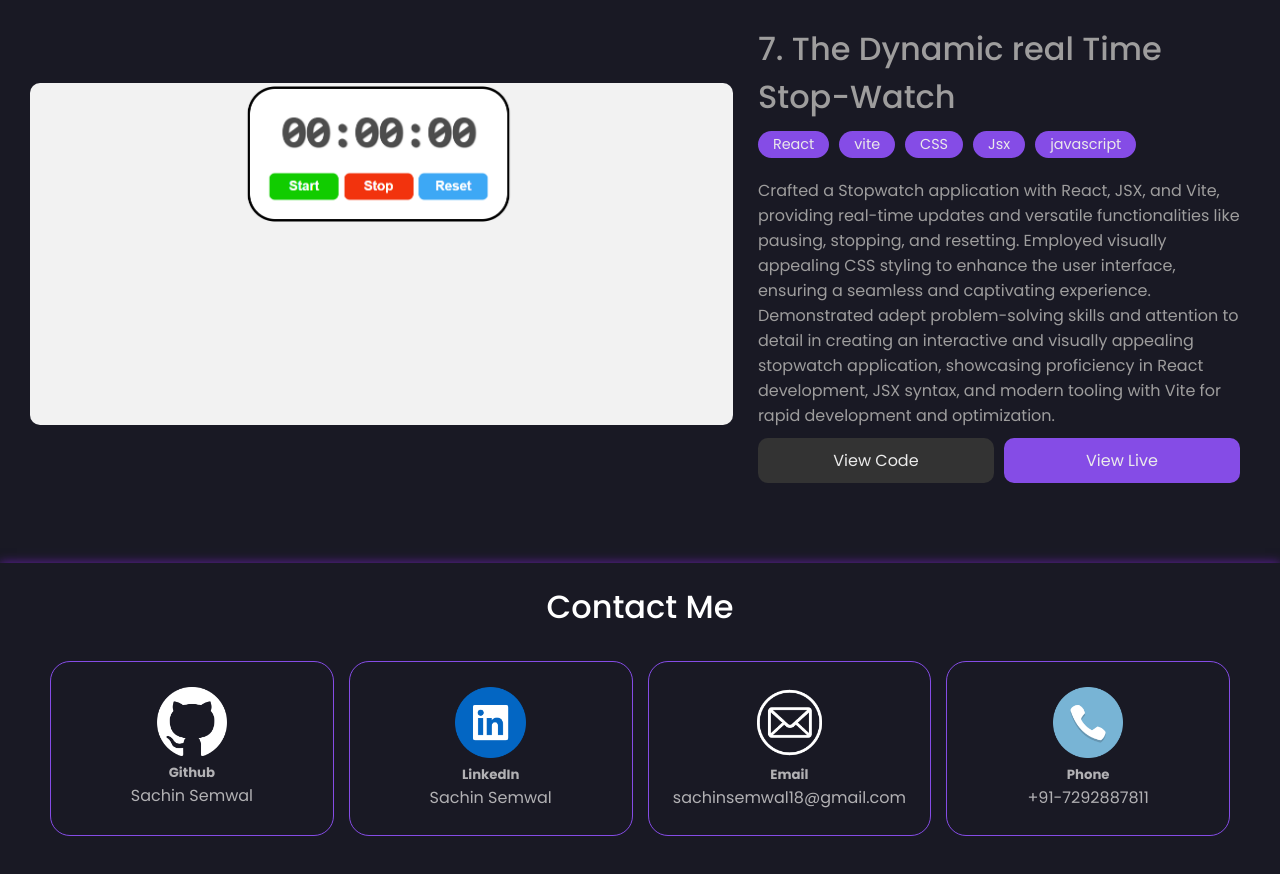
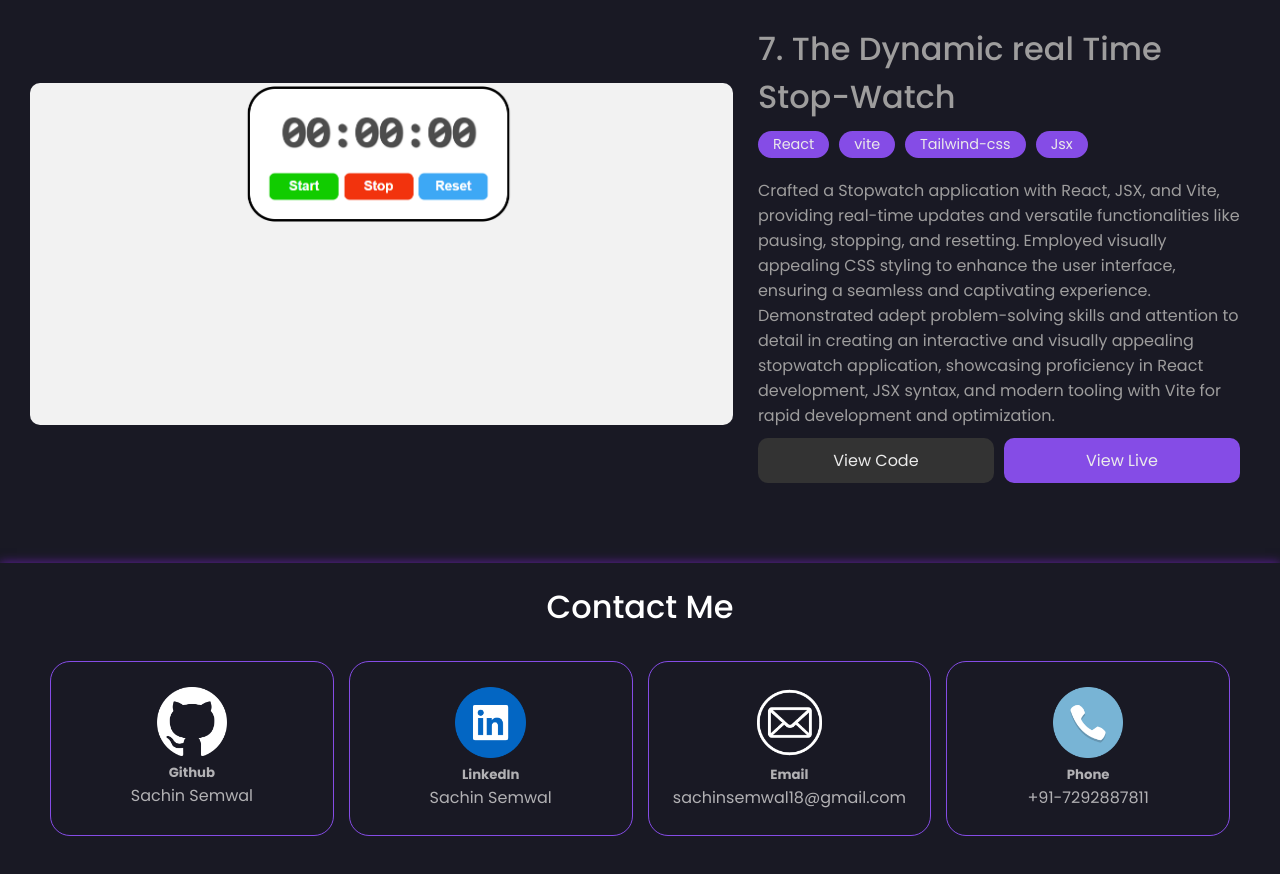
Before and after one commit to SachinSemwal007/portfolio, a React (Vite) app: page / in a window 1280 px wide. Shown: the part 6000-6874 px from the top of the page. Built offline with nearby package versions, Linux system fonts and the light colour scheme.

Commit message:
updated Info

```diff
--- a/src/components/Projects/Projects.jsx
+++ b/src/components/Projects/Projects.jsx
@@ -63,7 +63,7 @@ const data = [
     {
         img: StopWatch,
         projectTitle: "The Dynamic real Time Stop-Watch",
-        techStack: ["React","vite", "CSS", "Jsx" , "javascript"],
+        techStack: ["React","vite", "Tailwind-css", "Jsx"],
         description: "Crafted a Stopwatch application with React, JSX, and Vite, providing real-time updates and versatile functionalities like pausing, stopping, and resetting. Employed visually appealing CSS styling to enhance the user interface, ensuring a seamless and captivating experience. Demonstrated adept problem-solving skills and attention to detail in creating an interactive and visually appealing stopwatch application, showcasing proficiency in React development, JSX syntax, and modern tooling with Vite for rapid development and optimization.",
         githubLink: "https://github.com/SachinSemwal007/StopWatch",
         appLink: "https://stop-watch-rho-blond.vercel.app/"
```
